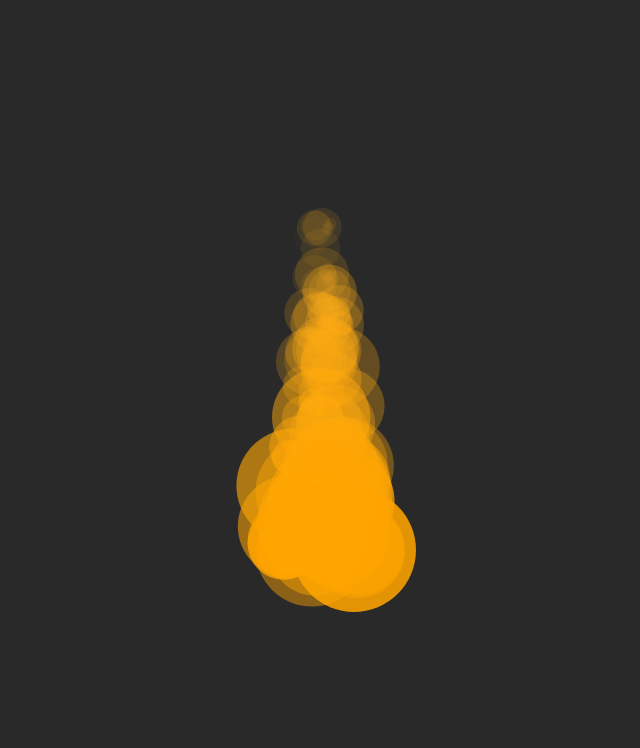
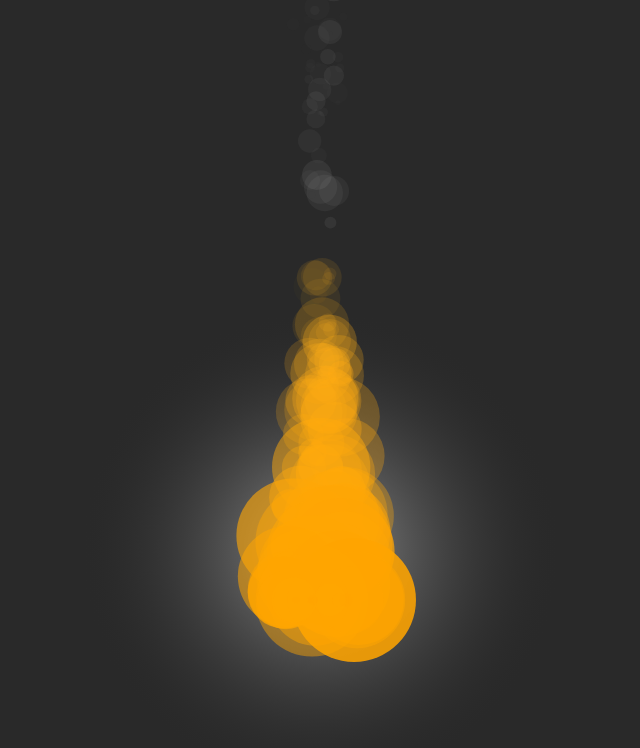
Before and after one commit to guillaumeAder1/d3-fire, a website built with webpack: page src/index.html in a window 1280 px wide. Shown: the whole page, without its empty margins (319-959 px from the left). Built offline with nearby package versions, Linux system fonts and the light colour scheme.

Commit message:
add background gradient light, do build

```diff
--- a/src/Circle.js
+++ b/src/Circle.js
@@ -8,14 +8,15 @@ class Circle {
         this.color = '#fff'
         this.destColor = '#fff'
         this.origX = 0
-        this.node = params.node || 'dom'
-        this.y = params.y || 0
+        this.node = node || 'dom'
+        this.y = y || 0
         this.r = 0
         this.transition = null
         this.duration = 0
         this.delay = 0
         this.destX = 0
         this.destY = 0
+        this.startDuration = 0
 
     }
 
@@ -29,14 +30,14 @@ class Circle {
             .attr("r", 0)
             .style("fill", this.color)
             .style("opacity", 0)
-            .transition()
-            .duration(500)
+            .transition(this.transition)
+            .duration(this.startDuration)
             .attr("r", this.r)
             .style("opacity", random(.4, .9))
 
 
         // animate go up
-        this.circle.transition()
+        this.circle.transition(this.transition)
             .ease(this.transition)
             .duration(this.duration)
             .delay(this.delay)
--- a/src/Flame.js
+++ b/src/Flame.js
@@ -29,6 +29,7 @@ class Flame extends Circle {
         this.origX = random(x - this.variable, x + this.variable);
         this.destX = random(x - this.variable / 3, x + this.variable / 3) // destx to be centered
         this.destY = random(y - 250, y - 350); // end y position
+        this.startDuration = 500
 
         this.init();
     }
--- /dev/null
+++ b/src/Light.js
@@ -0,0 +1,63 @@
+import * as d3 from 'd3'
+import random from 'lodash/random';
+
+
+class Light {
+    constructor(params) {
+        const margin = 0,
+            width = 960 - margin,
+            height = 250 - margin;
+
+        const colorRange = ['#d73027', '#e0e0e0', '#4575b4']
+        const color = d3.scaleLinear().range(colorRange).domain([-1, 0, 1]);
+
+        const svg = params.stage
+            .append("g");
+
+        const radialGradient = svg.append("defs")
+            .append("radialGradient")
+            .attr("id", "radial-gradient");
+
+        radialGradient.append("stop")
+            .attr("offset", "0%")
+            .attr("stop-color", 'rgba(255,255,255,0.5)');
+
+        radialGradient.append("stop")
+            .attr("offset", "100%")
+            .attr("stop-color", 'rgba(41,41,41,0)'); // body bg color transparency...
+
+        this.circle = svg.append("circle")
+            .attr("cx", params.x)
+            .attr("cy", params.y)
+            .attr("r", 300)
+            .style("opacity", 0)
+
+
+        this.durmax = 500
+        this.durmin = 300
+        this.rmax = 300
+        this.rmin = 250
+
+        this.circle.transition()
+            .duration(3000)
+            .style("opacity", 1.0)
+            .style("fill", "url(#radial-gradient)")
+            .on('end', () => {
+                this.repeat()
+            })
+    }
+
+    repeat() {
+
+        this.circle.transition()
+            .duration(random(this.durmin, this.durmax))
+            .attr('r', random(this.rmin, this.rmin - 20))
+            .transition()
+            .duration(random(this.durmin, this.durmax))
+            .attr('r', random(this.rmax - 50, this.rmax))
+            .on('end', () => this.repeat())
+
+    }
+}
+
+export default Light;
--- /dev/null
+++ b/src/Smoke.js
@@ -0,0 +1,32 @@
+
+import Circle from './Circle'
+import random from 'lodash/random';
+import { easeLinear } from 'd3'
+
+
+
+
+class Smoke extends Circle {
+    constructor(params) {
+        super(params);
+
+        const { x, y, node } = params;
+
+        this.destColor = 'rgba(185, 185, 185, 0.05)'; // end color
+        this.color = 'rgba(185, 185, 185, 0.1)'; // start color
+        this.variable = 40; //
+        this.node = node // svg dom node
+        this.y = random(y - 350, y) // start posy (2/3 of the screen)
+        this.r = random(5, 20)
+        this.transition = easeLinear
+        this.duration = random(1500, 1700)
+        this.delay = random(5)
+        this.origX = random(x - this.variable / 3, x + this.variable / 3);
+        this.destX = random(x - this.variable, x + this.variable) // destx to be centered
+        this.destY = random(y - 200, y - 250); // end y position
+        this.startDuration = 1000
+        this.init();
+    }
+}
+
+export default Smoke;
--- a/src/Source.js
+++ b/src/Source.js
@@ -1,5 +1,5 @@
-import * as d3 from 'd3'
 import Flame from './Flame'
+import Smoke from './Smoke'
 
 
 /**
@@ -11,24 +11,44 @@ import Flame from './Flame'
 class Source {
 
     constructor(params) {
-        const { x, y, node } = params
+        const { x, y, node, type } = params
         this.intensity = params.intensity
-        this.init(params)
+        this.x = x;
+        this.y = y
+        this.node = node
+        this.type = type
+        return this;
     }
 
-    init(params) {
+    init() {
+        switch (this.type) {
+            case 'flame':
+                setInterval(() => {
+                    let fire = new Flame({
+                        x: this.x,
+                        y: this.y,
+                        node: this.node,
+                        intensity: 20
+                    })
+                }, this.calcIntensity(this.intensity));
+                break;
+            case 'smoke':
+                setInterval(() => {
+                    let fire = new Smoke({
+                        x: this.x,
+                        y: this.y,
+                        node: this.node,
+                        intensity: 5
+                    })
+                }, this.calcIntensity(this.intensity));
 
-        const { x, y, node } = params;
+                break;
 
-        setInterval(() => {
-            let fire = new Flame({
-                x: x,
-                y: y,
-                node: node,
-                intensity: 20
-            })
-        }, this.calcIntensity(this.intensity));
+            default:
+                break;
+        }
 
+        return this;
     }
 
     calcIntensity(val) {
--- a/src/index.js
+++ b/src/index.js
@@ -1,6 +1,7 @@
 import style from './main.css'
 import * as d3 from 'd3'
 import Source from './Source'
+import Light from './Light'
 
 
 
@@ -13,13 +14,34 @@ import Source from './Source'
 
     const canvasData = stage.node().getBoundingClientRect()
 
+    const fireY = Math.floor(canvasData.height / 2) + 200
+
 
     const fire = new Source({
         x: Math.floor(canvasData.width / 2),
-        y: Math.floor(canvasData.height / 2) + 150,
-        node: stage, //
-        intensity: 70 // min 0, max 100
+        y: fireY,
+        node: stage, // dom node
+        intensity: 70,// min 0, max 100,
+        type: 'flame'
+    }).init();
+
+
+    const smoke = new Source({
+        x: Math.floor(canvasData.width / 2),
+        y: Math.floor(canvasData.height / 2) - 150,
+        node: stage,
+        intensity: 30,
+        type: 'smoke'
+    }).init();
+
+
+    const light = new Light({
+        stage: stage,
+        x: Math.floor(canvasData.width / 2),
+        y: fireY - 50
     })
 
 
+
+
 })({})
--- a/src/main.css
+++ b/src/main.css
@@ -1,5 +1,5 @@
 body {
-    background-color: #292929;
+    background-color: rgba(41, 41, 41)
 }
 
 html,
@@ -15,3 +15,7 @@ body {
     width: 100%;
     height: 100%;
 }
+
+.test {
+    background-color: rgba(185, 185, 185, 0.637);
+}
```
Also changed, not shown: dist/main.css, dist/main.js, 2 other files.
